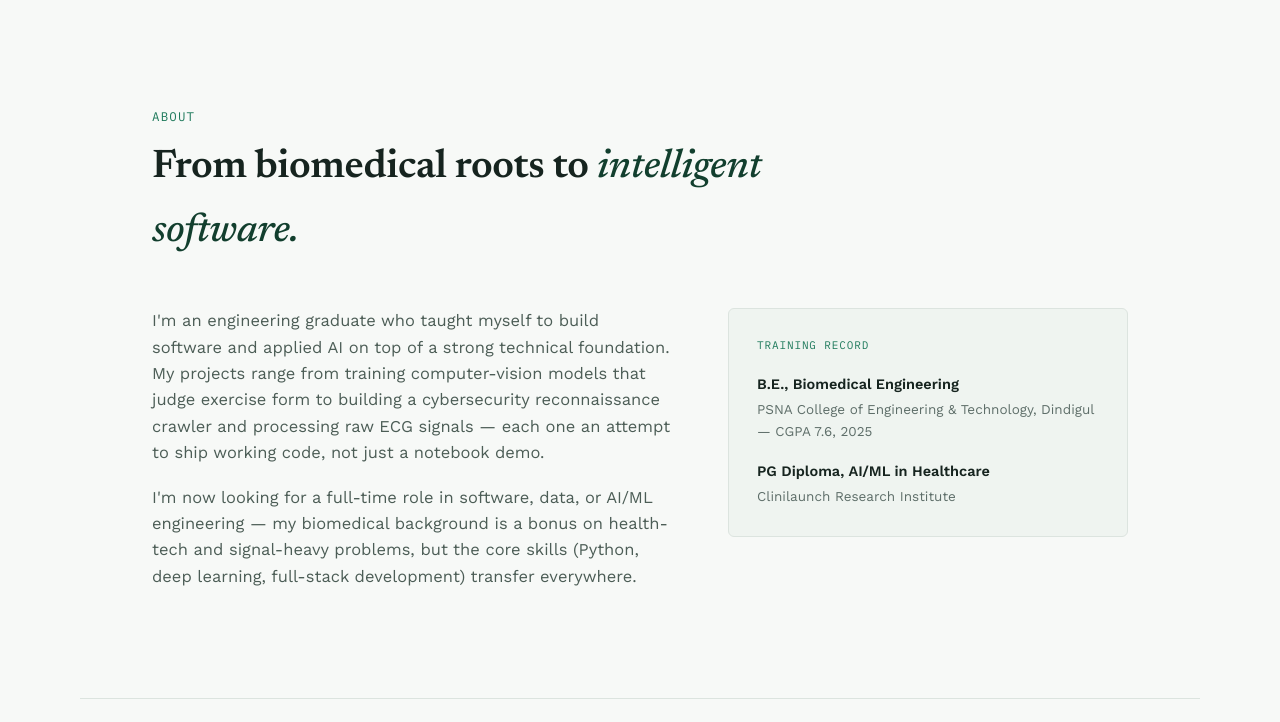
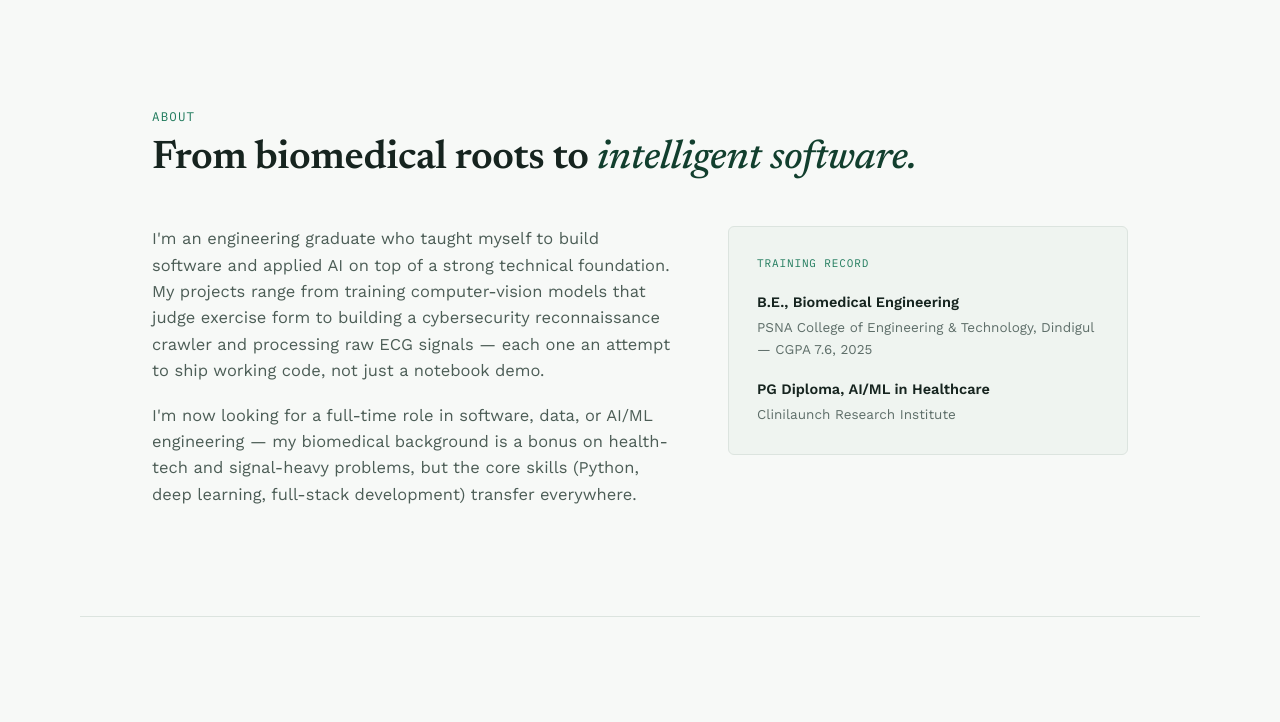
Before and after one commit to H3xiee/portfolio, a plain HTML site: page index.html in a window 1280 px wide. Shown: the part 909-1631 px from the top of the page. Drawn offline with nearby package versions, Linux system fonts and the light colour scheme.

Commit message:
Tighten section heading line height and widen heading width

```diff
--- a/index.html
+++ b/index.html
@@ -336,13 +336,15 @@ a { color: inherit; }
   border-top: 1px solid var(--line);
 }
 
-.section-head { margin-bottom: 44px; max-width: 640px; }
+.section-head { margin-bottom: 44px; max-width: 820px; }
 .section-head h2 {
   font-family: var(--display);
   font-weight: 600;
   font-size: clamp(28px, 3.6vw, 40px);
+  line-height: 1.15;
   letter-spacing: -0.01em;
   margin-top: 6px;
+  text-wrap: balance;
 }
 .section-head .eyebrow { margin-bottom: 10px; }
 .section-head h2 em { font-style: italic; font-weight: 500; color: var(--accent-deep); }
```
